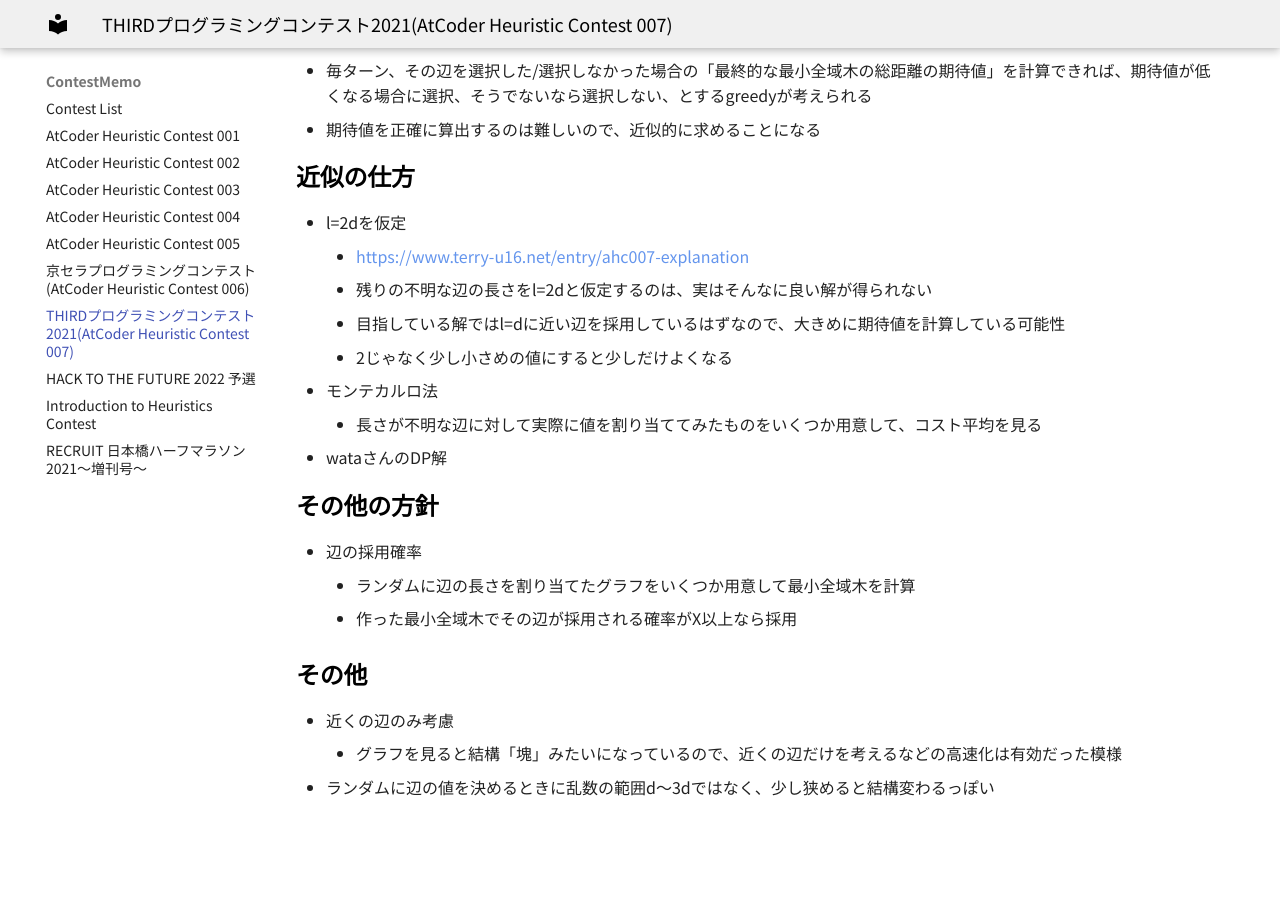
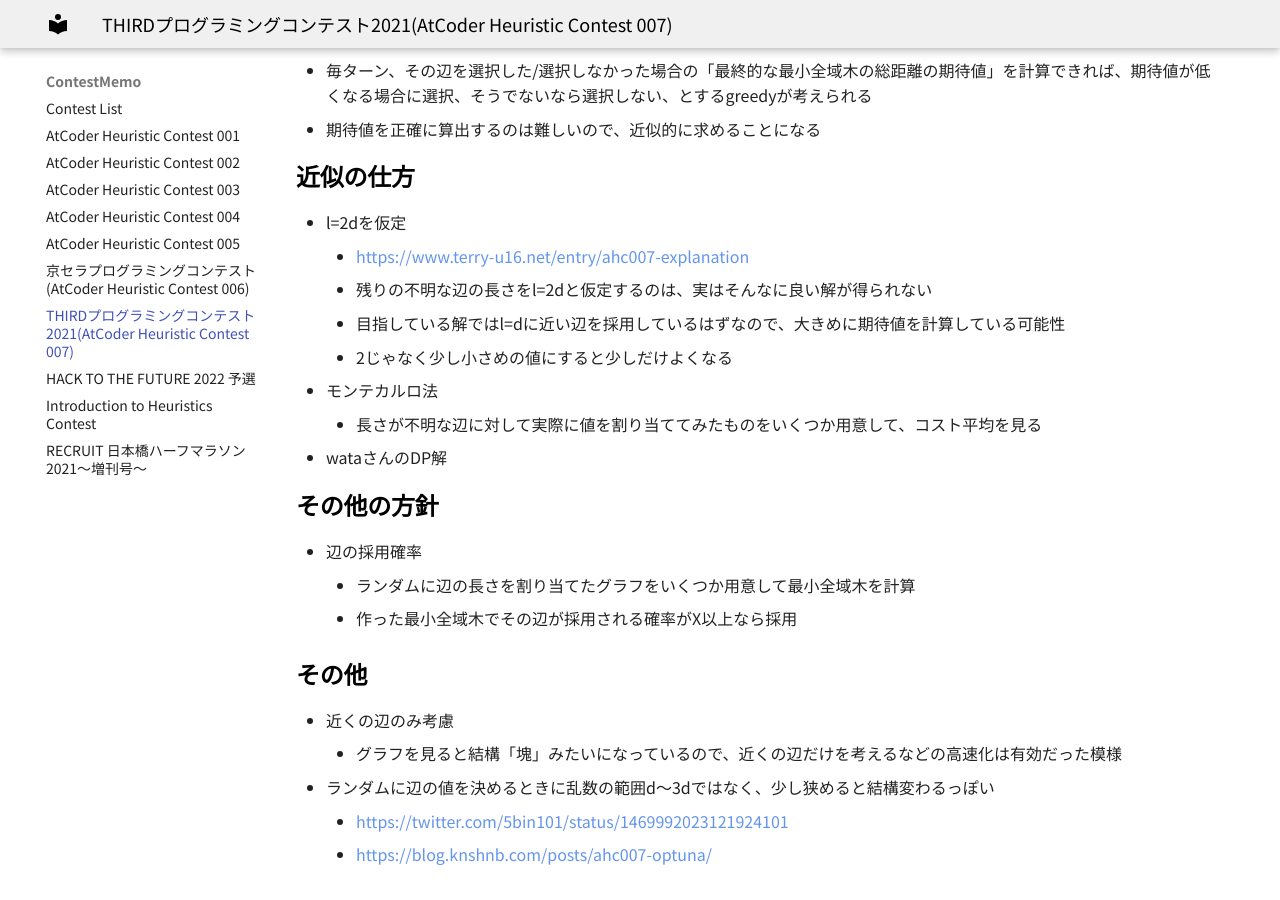
Before and after one commit to jetbead/AtCoderHeuristicContestMemo, an MkDocs documentation site: the page built from docs/ContestMemo/ahc007.md, in a window 1280 px wide and 900 px high, scrolled down 3076 px. Built offline with MkDocs 1.6.1 and Material for MkDocs 9.7.7, drawn with Linux system fonts in a browser that asks for light colours; some web fonts are replaced; before the commit the page ends 3901 px from its top, so only the background shows below that; some of the changed lines change nothing that is shown.

Commit message:
modify ahc007.md

```diff
--- a/docs/ContestMemo/ahc007.md
+++ b/docs/ContestMemo/ahc007.md
@@ -106,3 +106,5 @@
 - 近くの辺のみ考慮
     - グラフを見ると結構「塊」みたいになっているので、近くの辺だけを考えるなどの高速化は有効だった模様
 - ランダムに辺の値を決めるときに乱数の範囲d〜3dではなく、少し狭めると結構変わるっぽい
+    - https://twitter.com/5bin101/status/1469992023121924101
+    - https://blog.knshnb.com/posts/ahc007-optuna/
```
